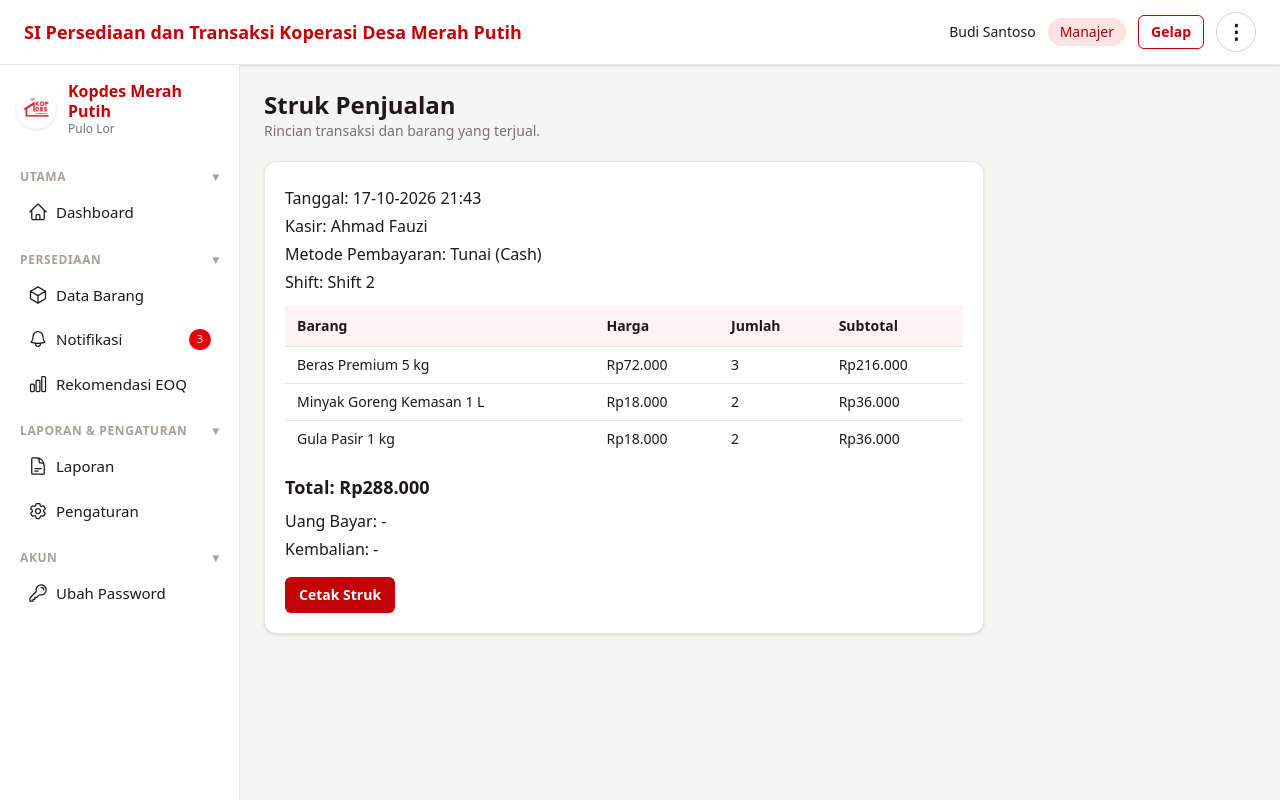
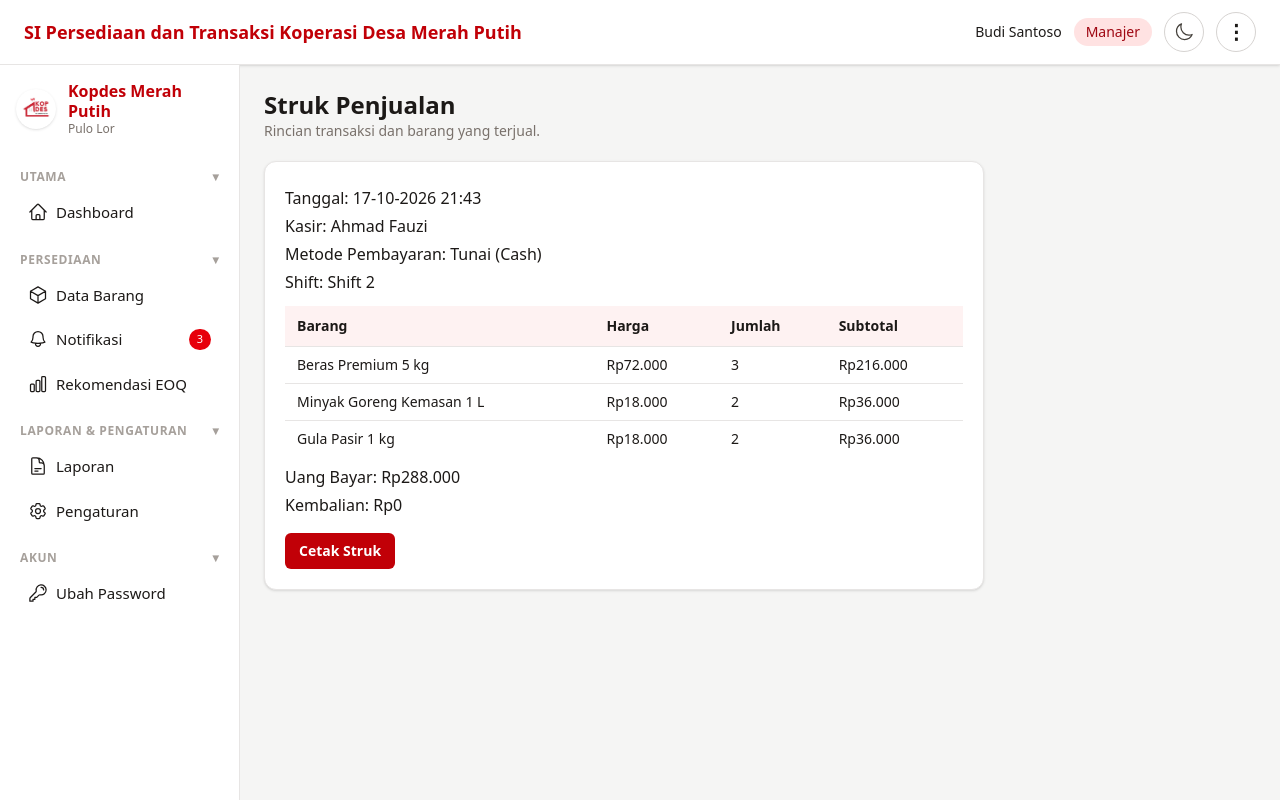
Before and after one commit to dioannda/projek_kopdes, a Laravel app: page /transaksi/1 in a window 1280 px wide. Run offline with Laravel 12, Linux system fonts and the light colour scheme; a user stored in the database is signed in; data comes from the database, SQL or seed files in the repository; style sheets or scripts are compiled from the project's sources; some libraries are stand-ins or nearby versions.

Commit message:
perbaikan fitur struk penjualan

```diff
--- a/app/Http/Controllers/TransaksiController.php
+++ b/app/Http/Controllers/TransaksiController.php
@@ -80,7 +80,7 @@ class TransaksiController extends Controller
 
     /**
      * Struk penjualan (UJI-11): detail transaksi + total + bayar/
-     * kembalian (dari flash saat redirect setelah pembayaran).
+     * kembalian (tersimpan di tabel transaksi).
      */
     public function show(Transaksi $transaksi): View
     {
@@ -163,14 +163,17 @@ class TransaksiController extends Controller
         } elseif ($bayar < $total) {
             return back()->with('error', 'Uang bayar kurang dari total belanja.')->withInput();
         }
+        $kembalian = $bayar - $total;
 
         try {
             $transaksi = null;
-                       DB::transaction(function () use ($itemsHarga, $barangList, $data, &$transaksi) {
+                       DB::transaction(function () use ($itemsHarga, $barangList, $data, $bayar, $kembalian, &$transaksi) {
                 $transaksi = Transaksi::create([
                     'id_kasir' => Auth::id(),
                     'tanggal' => now(),
                     'total' => 0,
+                    'uang_bayar' => $bayar,
+                    'kembalian' => $kembalian,
                     'metode_pembayaran' => $data['metode_pembayaran'],
                     'shift' => Transaksi::shiftDariWaktu(now()),
                 ]);
@@ -197,8 +200,6 @@ class TransaksiController extends Controller
             return back()->with('error', $e->getMessage())->withInput();
         }
 
-        $kembalian = $bayar - $total;
-
         $pesan = 'Transaksi berhasil. Total Rp'.number_format($total, 0, ',', '.');
         $pesan .= $data['metode_pembayaran'] === 'qris'
             ? ' (QRIS).'
@@ -207,6 +208,6 @@ class TransaksiController extends Controller
         return redirect()->route('transaksi.show', $transaksi)->with(
             'sukses',
             $pesan,
-        )->with('bayar', $bayar)->with('kembalian', $kembalian);
+        );
     }
 }
--- a/app/Models/Transaksi.php
+++ b/app/Models/Transaksi.php
@@ -17,6 +17,8 @@ class Transaksi extends Model
         'id_kasir',
         'tanggal',
         'total',
+        'uang_bayar',
+        'kembalian',
         'metode_pembayaran',
         'shift',
     ];
@@ -26,6 +28,8 @@ class Transaksi extends Model
         return [
             'tanggal' => 'datetime',
             'total' => 'decimal:2',
+            'uang_bayar' => 'decimal:2',
+            'kembalian' => 'decimal:2',
             'shift' => 'integer',
         ];
     }
@@ -40,10 +44,6 @@ class Transaksi extends Model
         return $this->hasMany(DetailTransaksi::class, 'id_transaksi');
     }
 
-    /**
-     * Menghitung total belanja dari jumlah subtotal seluruh detail,
-     * menyimpannya ke kolom total, dan mengembalikan nilainya.
-     */
     public function hitungTotal(): float
     {
         $total = $this->detailTransaksi()->sum('subtotal');
@@ -53,13 +53,7 @@ class Transaksi extends Model
         return (float) $total;
     }
 
-        /**
-     * Aturan shift (SATU-SATUNYA tempat batas jam didefinisikan):
-     * Shift 1 = transaksi sebelum pukul 14.00, Shift 2 = pukul 14.00
-     * ke atas. Selama jam buka koperasi (07.00-21.00) aturan ini
-     * membagi hari kerja menjadi dua shift. Kalau dospem/manager
-     * menetapkan jam berbeda, ubah angka 14 di sini saja.
-     */
+
     public static function shiftDariWaktu($waktu): int
     {
         return (int) $waktu->format('H') < 14 ? 1 : 2;
@@ -70,13 +64,7 @@ class Transaksi extends Model
         return $this->shift === 2 ? 'Shift 2' : 'Shift 1';
     }
 
-    /**
-     * Memproses penjualan: membuat baris detail dari $items lalu
-     * menghitung total. $items berbentuk
-     * [['id_barang' => int, 'jumlah' => int, 'harga_satuan' => float], ...].
-     * Pemotongan stok dan notifikasi EOQ diorkestrasi controller
-     * (lihat SD-03), bukan di sini.
-     */
+
     public function prosesTransaksi(array $items): self
     {
         foreach ($items as $item) {
--- a/database/seeders/KopdesDemoSeeder.php
+++ b/database/seeders/KopdesDemoSeeder.php
@@ -218,10 +218,12 @@ class KopdesDemoSeeder extends Seeder
             }
 
             $waktu = Carbon::now()->subDays($hariLalu);
-            $transaksi = Transaksi::create([
+             $transaksi = Transaksi::create([
                 'id_kasir' => $idKasir,
                 'tanggal' => $waktu,
                 'total' => $total,
+                'uang_bayar' => $total,
+                'kembalian' => 0,
                 'shift' => Transaksi::shiftDariWaktu($waktu),
             ]);
 
--- a/resources/views/layouts/app.blade.php
+++ b/resources/views/layouts/app.blade.php
@@ -28,8 +28,11 @@
                 <span class="hidden lg:inline">{{ Auth::user()->nama }}</span>
                 <span
                     class="hidden md:inline-flex bg-red-100 dark:bg-red-900 text-red-800 dark:text-red-200 px-3 py-1 rounded-full capitalize">{{ Auth::user()->peran }}</span>
-                <button type="button" id="tombol-tema" onclick="gantiTema()"
-                    class="shrink-0 bg-white dark:bg-stone-900 text-red-700 dark:text-red-400 border border-red-700 dark:border-red-400 px-3 py-1.5 rounded-md font-bold hover:bg-red-50 dark:hover:bg-stone-800 transition">Gelap</button>
+                <button type="button" id="tombol-tema" onclick="gantiTema()" aria-label="Ganti tema" title="Ganti tema"
+                    class="shrink-0 w-10 h-10 rounded-full bg-white dark:bg-stone-900 border border-stone-300 dark:border-stone-700 text-stone-700 dark:text-stone-300 hover:border-red-700 dark:hover:border-red-400 hover:text-red-700 dark:hover:text-red-400 hover:bg-red-50 dark:hover:bg-stone-800 transition flex items-center justify-center">
+                    <span id="ikon-bulan"><x-ikon nama="moon" class="w-5 h-5" /></span>
+                    <span id="ikon-matahari" class="hidden"><x-ikon nama="sun" class="w-5 h-5" /></span>
+                </button>
                 <div class="relative shrink-0">
                     <button type="button" id="tombol-menu-profil"
                         class="w-10 h-10 rounded-full bg-white dark:bg-stone-900 border border-stone-300 dark:border-stone-700 text-xl font-bold hover:bg-red-50 dark:hover:bg-stone-800 transition">⋮</button>
@@ -192,9 +195,11 @@
     <script src="https://cdn.jsdelivr.net/npm/sweetalert2@11"></script>
     <script>
         function perbaruiTombolTema() {
-            var tombol = document.getElementById('tombol-tema');
-            if (!tombol) return;
-            tombol.textContent = document.body.classList.contains('dark') ? 'Terang' : 'Gelap';
+            var gelap = document.body.classList.contains('dark');
+            var bulan = document.getElementById('ikon-bulan');
+            var matahari = document.getElementById('ikon-matahari');
+            if (bulan) bulan.classList.toggle('hidden', gelap);
+            if (matahari) matahari.classList.toggle('hidden', !gelap);
         }
 
         function gantiTema() {
--- a/resources/views/transaksi/show.blade.php
+++ b/resources/views/transaksi/show.blade.php
@@ -51,11 +51,10 @@
                 </tbody>
             </table>
         </div>
-        <p class="text-lg mt-4"><strong>Total: Rp{{ number_format($transaksi->total, 0, ',', '.') }}</strong></p>
         <p class="mt-2">Uang Bayar:
-            {{ session('bayar') !== null ? 'Rp' . number_format(session('bayar'), 0, ',', '.') : '-' }}</p>
+            {{ $transaksi->uang_bayar !== null ? 'Rp' . number_format($transaksi->uang_bayar, 0, ',', '.') : '-' }}</p>
         <p class="mt-1">Kembalian:
-            {{ session('kembalian') !== null ? 'Rp' . number_format(session('kembalian'), 0, ',', '.') : '-' }}
+            {{ $transaksi->kembalian !== null ? 'Rp' . number_format($transaksi->kembalian, 0, ',', '.') : '-' }}
         </p>
         <div class="mt-4 flex gap-2 flex-wrap print:hidden">
             <button type="button"
```
Also changed, not shown: database/migrations/2026_11_14_212413_add_uang_bayar_kembalian_to_transaksi_table.php (added).
